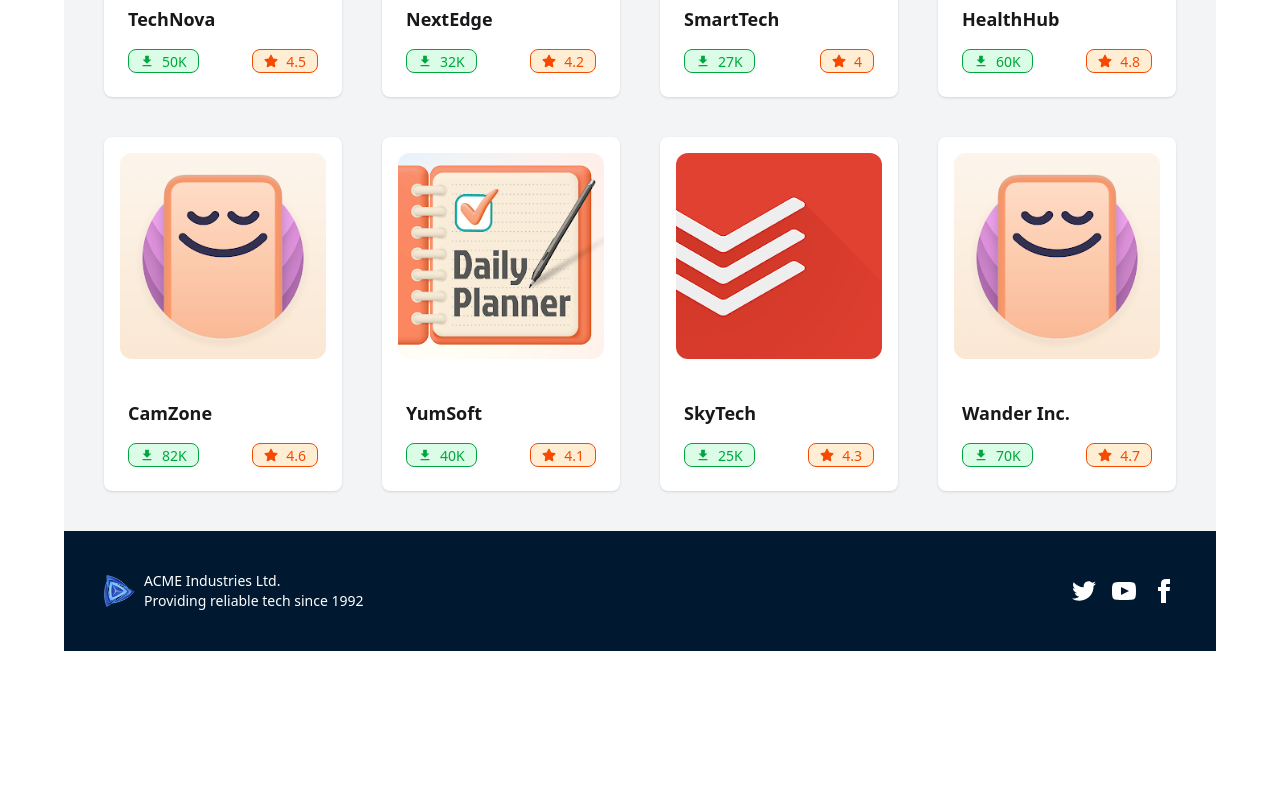
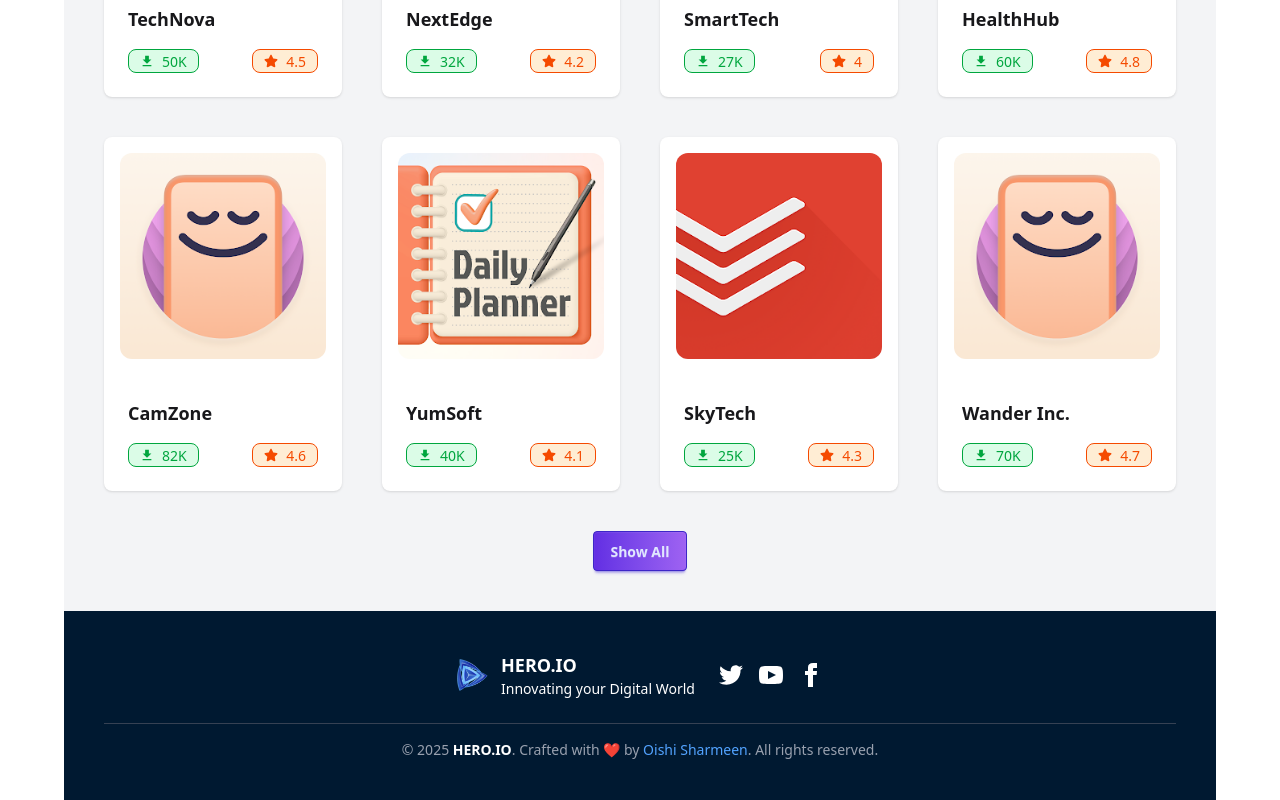
Before and after one commit to OishiSharmeen04/appstore, a React (Vite) app: page / in a window 1280 px wide. Shown: the part 1602-2402 px from the top of the page. Before the commit the page ends 2253 px from the top, so only its background shows below. Built offline with nearby package versions, Linux system fonts and the light colour scheme.

Commit message:
routing page

```diff
--- a/src/components/Footer/Footer.jsx
+++ b/src/components/Footer/Footer.jsx
@@ -1,58 +1,56 @@
-import React from 'react';
-import logo from '../../assets/logo.png'
+import React from "react";
+import logo from "../../assets/logo.png"
 
 const Footer = () => {
   return (
-        <footer className="footer sm:footer-horizontal bg-[#001931] text-white p-10 max-w-6xl mx-auto">
-
-          <aside className="grid-flow-col items-center">
-            <img
-              src={logo} alt="" className="w-8 h-8 object-contain" />
-            <p>
-              ACME Industries Ltd.
-              <br />
-              Providing reliable tech since 1992
+    <footer className="w-full bg-[#001931] text-white p-10 flex flex-col gap-6 max-w-6xl mx-auto">
+  {/* Top Section */}
+  <div className="max-w-6xl mx-auto flex flex-col md:flex-row justify-between items-center gap-6">
+    <aside className="flex items-center gap-3">
+      <img src={logo} alt="Logo" className="w-8 h-8 object-contain" />
+      <p className="text-sm">
+        <span className="font-bold text-lg">HERO.IO</span> <br />
+        Innovating your Digital World
       </p>
     </aside>
+
+    {/* Social Icons */}
     <nav className="md:place-self-center md:justify-self-end">
       <div className="grid grid-flow-col gap-4">
-      <a>
-        <svg
-          xmlns="http://www.w3.org/2000/svg"
-          width="24"
-          height="24"
-          viewBox="0 0 24 24"
-          className="fill-current">
-          <path
-            d="M24 4.557c-.883.392-1.832.656-2.828.775 1.017-.609 1.798-1.574 2.165-2.724-.951.564-2.005.974-3.127 1.195-.897-.957-2.178-1.555-3.594-1.555-3.179 0-5.515 2.966-4.797 6.045-4.091-.205-7.719-2.165-10.148-5.144-1.29 2.213-.669 5.108 1.523 6.574-.806-.026-1.566-.247-2.229-.616-.054 2.281 1.581 4.415 3.949 4.89-.693.188-1.452.232-2.224.084.626 1.956 2.444 3.379 4.6 3.419-2.07 1.623-4.678 2.348-7.29 2.04 2.179 1.397 4.768 2.212 7.548 2.212 9.142 0 14.307-7.721 13.995-14.646.962-.695 1.797-1.562 2.457-2.549z"></path>
+        {/* Twitter */}
+        <a href="https://twitter.com" target="_blank" rel="noreferrer">
+          <svg xmlns="http://www.w3.org/2000/svg" width="24" height="24" viewBox="0 0 24 24" className="fill-current hover:fill-blue-400 transition">
+            <path d="M24 4.557c-.883.392-1.832.656-2.828.775 1.017-.609 1.798-1.574 2.165-2.724-.951.564-2.005.974-3.127 1.195-.897-.957-2.178-1.555-3.594-1.555-3.179 0-5.515 2.966-4.797 6.045-4.091-.205-7.719-2.165-10.148-5.144-1.29 2.213-.669 5.108 1.523 6.574-.806-.026-1.566-.247-2.229-.616-.054 2.281 1.581 4.415 3.949 4.89-.693.188-1.452.232-2.224.084.626 1.956 2.444 3.379 4.6 3.419-2.07 1.623-4.678 2.348-7.29 2.04 2.179 1.397 4.768 2.212 7.548 2.212 9.142 0 14.307-7.721 13.995-14.646.962-.695 1.797-1.562 2.457-2.549z"></path>
           </svg>
         </a>
-      <a>
-        <svg
-          xmlns="http://www.w3.org/2000/svg"
-          width="24"
-          height="24"
-          viewBox="0 0 24 24"
-          className="fill-current">
-          <path
-            d="M19.615 3.184c-3.604-.246-11.631-.245-15.23 0-3.897.266-4.356 2.62-4.385 8.816.029 6.185.484 8.549 4.385 8.816 3.6.245 11.626.246 15.23 0 3.897-.266 4.356-2.62 4.385-8.816-.029-6.185-.484-8.549-4.385-8.816zm-10.615 12.816v-8l8 3.993-8 4.007z"></path>
+
+        {/* YouTube */}
+        <a href="https://youtube.com" target="_blank" rel="noreferrer">
+          <svg xmlns="http://www.w3.org/2000/svg" width="24" height="24" viewBox="0 0 24 24" className="fill-current hover:fill-red-500 transition">
+            <path d="M19.615 3.184c-3.604-.246-11.631-.245-15.23 0-3.897.266-4.356 2.62-4.385 8.816.029 6.185.484 8.549 4.385 8.816 3.6.245 11.626.246 15.23 0 3.897-.266 4.356-2.62 4.385-8.816-.029-6.185-.484-8.549-4.385-8.816zm-10.615 12.816v-8l8 3.993-8 4.007z"></path>
           </svg>
         </a>
-      <a>
-        <svg
-          xmlns="http://www.w3.org/2000/svg"
-          width="24"
-          height="24"
-          viewBox="0 0 24 24"
-          className="fill-current">
-          <path
-            d="M9 8h-3v4h3v12h5v-12h3.642l.358-4h-4v-1.667c0-.955.192-1.333 1.115-1.333h2.885v-5h-3.808c-3.596 0-5.192 1.583-5.192 4.615v3.385z"></path>
+
+        {/* Facebook */}
+        <a href="https://facebook.com" target="_blank" rel="noreferrer">
+          <svg xmlns="http://www.w3.org/2000/svg" width="24" height="24" viewBox="0 0 24 24" className="fill-current hover:fill-blue-600 transition">
+            <path d="M9 8h-3v4h3v12h5v-12h3.642l.358-4h-4v-1.667c0-.955.192-1.333 1.115-1.333h2.885v-5h-3.808c-3.596 0-5.192 1.583-5.192 4.615v3.385z"></path>
           </svg>
         </a>
       </div>
     </nav>
+  </div>
 
+  {/* Bottom Text - Full Width */}
+  <div className="w-full border-t border-gray-700 pt-4 text-center text-gray-400 text-sm">
+    <p>
+      © {new Date().getFullYear()} <span className="font-semibold text-white">HERO.IO</span>.
+      Crafted with ❤️ by <a href="https://github.com/OishiSharmeen04/appstore" target="_blank" rel="noopener noreferrer" className="text-blue-400 hover:underline">Oishi Sharmeen</a>.
+      All rights reserved.
+    </p>
+  </div>
 </footer>
+
   );
 };
 
--- a/src/pages/Apps/Apps.jsx
+++ b/src/pages/Apps/Apps.jsx
@@ -14,6 +14,11 @@
                 data.map((singleApp) => <AllApp key={singleApp.id} singleApp={singleApp}></AllApp>)
             }
             </div>
+            <div>
+                <button className="btn btn-primary mt-10 bg-gradient-to-r from-[#632EE3] to-[#9F62F2] hover:shadow-lg
+        transform transition-transform duration-300
+        hover:-translate-y-2 active:scale-95">Show All</button>
+            </div>
         </div>
     );
 };
--- /dev/null
+++ b/src/pages/details/Details.jsx
@@ -0,0 +1,11 @@
+import React from 'react';
+
+const Details = () => {
+    return (
+        <div>
+            <p>DETAILS PAGE</p>
+        </div>
+    );
+};
+
+export default Details;
--- a/src/routes/router.jsx
+++ b/src/routes/router.jsx
@@ -3,6 +3,7 @@
 import Root from '../pages/Root/Root';
 import ErrorPage from '../pages/Root/Error/ErrorPage';
 import Home from '../pages/Home/Home';
+import Details from '../pages/details/Details';
 
 const router = createBrowserRouter([
   {
@@ -16,6 +17,10 @@
         loader:() => fetch('appsData.json'),
         path: "/",
         Component: Home
+      },
+      {
+        path: '/details',
+        Component: Details
       }
     ]
   },
```
Lines whose indentation alone changed are shown as unchanged.
